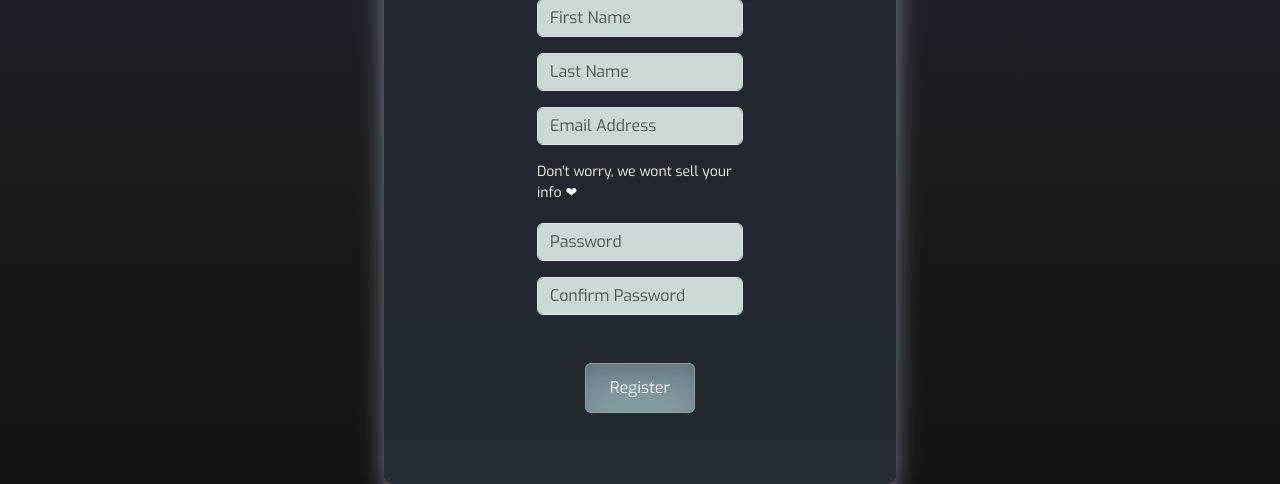
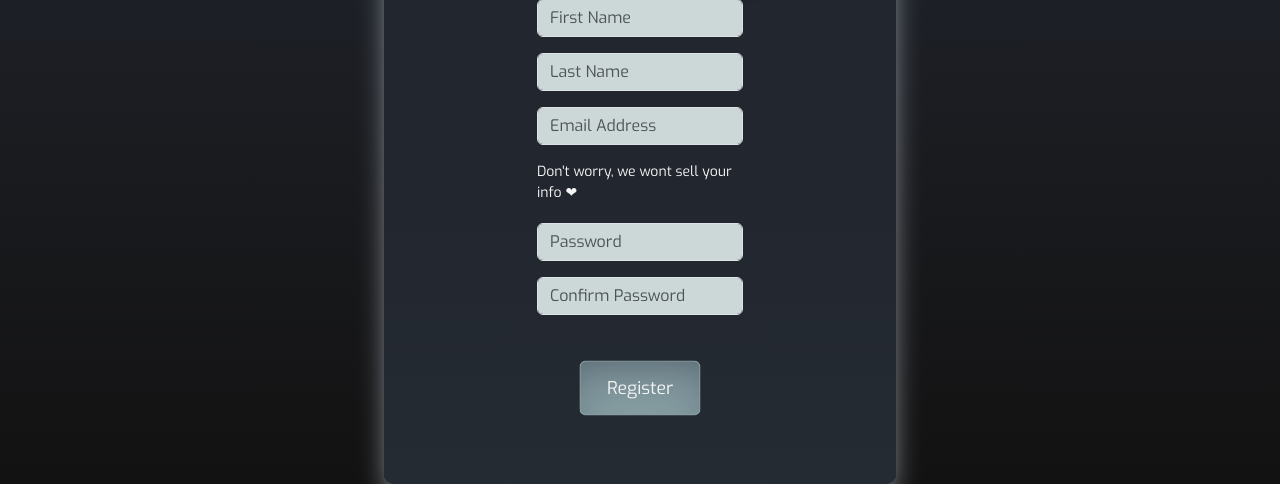
Before and after one commit to omargonz01/Crypto-Price-Alert-Project, a Flask app: page /signup in a window 1280 px wide, with the pointer over the restyled element. Shown: the part 481-965 px from the top of the page. Run offline with Flask 3, Linux system fonts and the light colour scheme; some libraries are stand-ins or nearby versions.

Commit message:
edit buttons that did not match transform scale

```diff
--- a/app/static/styles/home.css
+++ b/app/static/styles/home.css
@@ -85,7 +85,10 @@ a:hover {
 .btn:hover {
     background-color: #8aa3a5;
     box-shadow: rgba(50, 50, 93, 0.25) 0px 30px 60px -12px inset, rgba(0, 0, 0, 0.3) 0px 18px 36px -18px inset;
-
+    transform: scale(1.1);
+}
+.btn:focus {
+    box-shadow: 0 0 0 var(--button-focus-outline);
 }
 p{
     color:whitesmoke;
--- a/app/static/styles/login.css
+++ b/app/static/styles/login.css
@@ -41,6 +41,7 @@ h5 {
 .btn:hover {
     background-color: #8aa3a5;
     box-shadow: rgba(50, 50, 93, 0.25) 0px 30px 60px -12px inset, rgba(0, 0, 0, 0.3) 0px 18px 36px -18px inset;
+    transform: scale(1.1);
 }
 
 .form-control{
```
